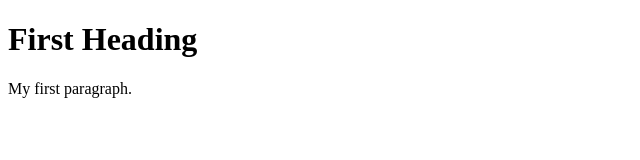
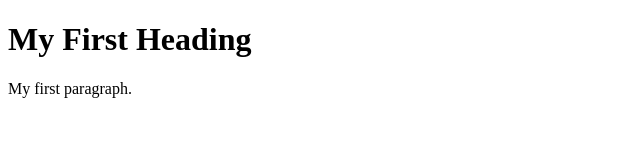
Before and after one commit to SanjanaPala/TaskRepo, a plain HTML site: page index.html in a window 1280 px wide. Shown: the whole page, without its empty margins (0-640 px from the left). Drawn offline with Linux system fonts and the light colour scheme.

Commit message:
Update index.html

```diff
--- a/index.html
+++ b/index.html
@@ -2,7 +2,7 @@
 <html>
 <body>
 
-<h1> First Heading</h1>
+<h1>  My First Heading</h1>
 
 <p>My first paragraph.</p>
 
```
